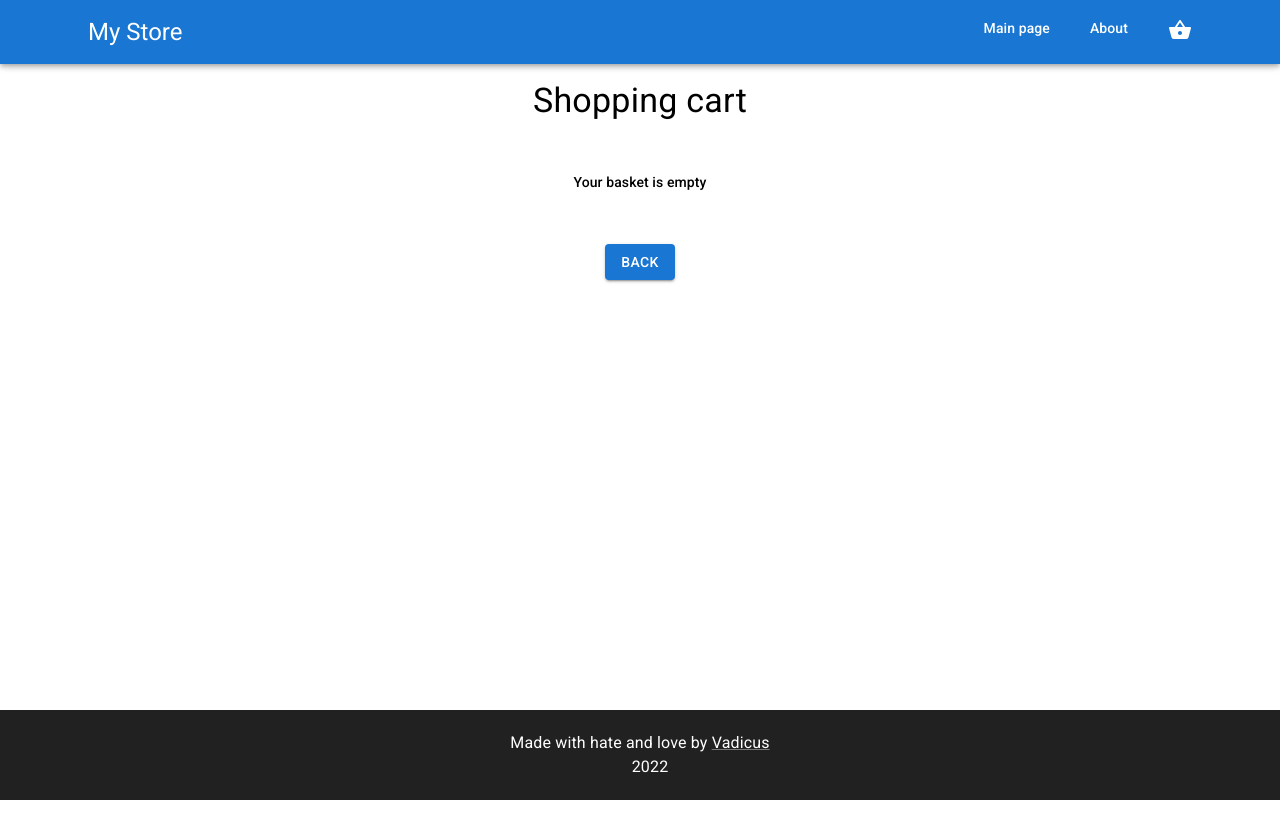
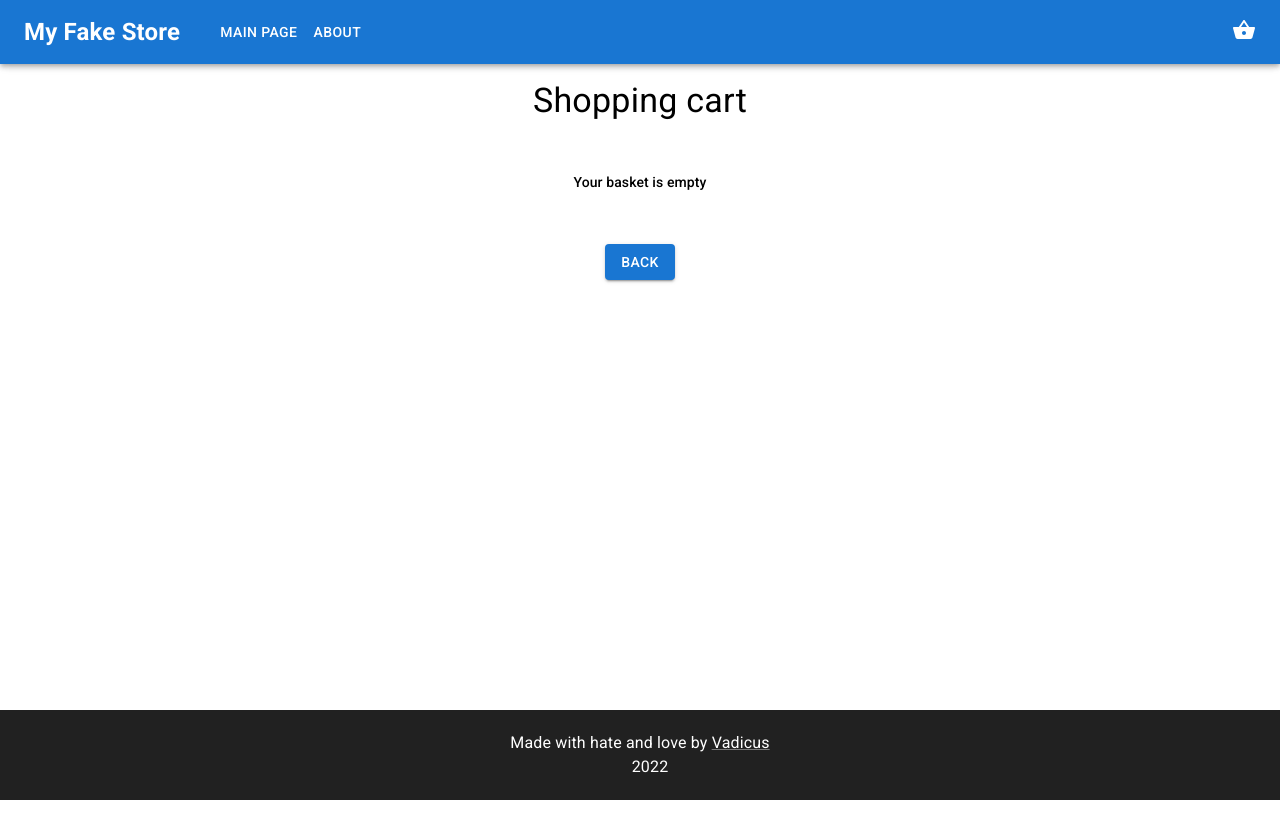
Before and after one commit to vadicusrad/online-shop, a React (Create React App) app: page /cart in a window 1280 px wide. Before the commit the page ends 800 px from the top, so only its background shows below. Built offline with nearby package versions, Linux system fonts and the light colour scheme.

Commit message:
Added favicon and response for AppBar

```diff
--- a/public/index.html
+++ b/public/index.html
@@ -33,7 +33,7 @@
       rel="stylesheet"
       href="https://fonts.googleapis.com/icon?family=Material+Icons"
     />
-    <title>React App</title>
+    <title>FakeAPI shop</title>
   </head>
   <body>
     <noscript>You need to enable JavaScript to run this app.</noscript>
--- a/src/Components/Cart/Cart.js
+++ b/src/Components/Cart/Cart.js
@@ -11,12 +11,12 @@ function Cart({ cartItems, setCartItems }) {
     flexDirection: 'column',
     alignItems: 'center',
     height: '70vh',
-    minHeight: '50vh',
-    paddingBottom: '10vh',
+    minHeight: '300px',
+    marginBottom: '200px',
   };
   if (cartItems.length) {
     return (
-      <Box style={boxStyles}>
+      <Box mb='300px' style={boxStyles}>
         <Typography variant='h4' component='h1'>
           Shopping cart
         </Typography>
@@ -48,14 +48,19 @@ function Cart({ cartItems, setCartItems }) {
               Payment
             </Button>
           </ListItem>
+          <Button
+            style={{
+              width: '100px',
+              margin: '0 auto',
+              marginBottom: '150px',
+              marginTop: '50px',
+            }}
+            variant='contained'
+            onClick={() => navigate(-1)}
+          >
+            Back
+          </Button>
         </Stack>
-        <Button
-          style={{ marginTop: '50px' }}
-          variant='contained'
-          onClick={() => navigate(-1)}
-        >
-          Back
-        </Button>
       </Box>
     );
   }
--- a/src/Components/Header/Header.js
+++ b/src/Components/Header/Header.js
@@ -6,30 +6,140 @@ import Toolbar from '@mui/material/Toolbar';
 import { IconButton, Container, Typography, Box, Badge } from '@mui/material';
 import { ShoppingBasket } from '@mui/icons-material';
 
+import Menu from '@mui/material/Menu';
+import MenuIcon from '@mui/icons-material/Menu';
+
+import Button from '@mui/material/Button';
+
+import MenuItem from '@mui/material/MenuItem';
+
 function Header({ itemsCount, burgerStateToggle, burgerNavState }) {
   const navLinkStyles = {
-    color: 'white',
+    color: 'black',
     textDecoration: 'none',
+    margin: '0px',
   };
+
+  const [anchorElNav, setAnchorElNav] = React.useState(null);
+
+  const handleOpenNavMenu = (event) => {
+    setAnchorElNav(event.currentTarget);
+  };
+
+  const handleCloseNavMenu = () => {
+    setAnchorElNav(null);
+  };
+
   return (
     <AppBar position='fixed'>
-      <Container>
-        <Toolbar sx={{ justifyContent: 'space-between' }}>
-          <Typography component='span' variant='h5'>
-            My Store
+      <Container maxWidth='xl'>
+        <Toolbar disableGutters>
+          <Typography
+            variant='h6'
+            noWrap
+            component='a'
+            href='/'
+            sx={{
+              mr: 4,
+              display: { xs: 'none', md: 'flex' },
+              fontFamily: 'Roboto',
+              fontWeight: 700,
+              fontSize: '1.5rem',
+              color: 'inherit',
+              textDecoration: 'none',
+            }}
+          >
+            My Fake Store
           </Typography>
-          <Box display='flex'>
-            <Typography mr='40px' variant='subtitle2'>
-              <Link style={navLinkStyles} to={'/'}>
-                Main page{' '}
-              </Link>
-            </Typography>
-            <Typography mr='40px' variant='subtitle2'>
-              <Link style={navLinkStyles} to={'/about'}>
-                About
-              </Link>
-            </Typography>
 
+          <Box sx={{ flexGrow: 1, display: { xs: 'flex', md: 'none' } }}>
+            <IconButton
+              size='large'
+              aria-label='account of current user'
+              aria-controls='menu-appbar'
+              aria-haspopup='true'
+              onClick={handleOpenNavMenu}
+              color='inherit'
+            >
+              <MenuIcon />
+            </IconButton>
+            <Menu
+              id='menu-appbar'
+              anchorEl={anchorElNav}
+              anchorOrigin={{
+                vertical: 'bottom',
+                horizontal: 'left',
+              }}
+              keepMounted
+              transformOrigin={{
+                vertical: 'top',
+                horizontal: 'left',
+              }}
+              open={Boolean(anchorElNav)}
+              onClose={handleCloseNavMenu}
+              sx={{
+                display: { xs: 'block', md: 'none' },
+              }}
+            >
+              <MenuItem>
+                <Link
+                  onClick={handleCloseNavMenu}
+                  style={navLinkStyles}
+                  to={'/'}
+                >
+                  Main page
+                </Link>
+              </MenuItem>
+
+              <MenuItem>
+                <Link
+                  onClick={handleCloseNavMenu}
+                  style={navLinkStyles}
+                  to={'/about'}
+                >
+                  About
+                </Link>
+              </MenuItem>
+            </Menu>
+          </Box>
+          <Typography
+            variant='h6'
+            noWrap
+            component='a'
+            href='/'
+            sx={{
+              mr: 4,
+
+              fontFamily: 'Roboto',
+              fontWeight: 700,
+              fontSize: '1.5rem',
+              color: 'inherit',
+              textDecoration: 'none',
+              display: { xs: 'flex', md: 'none' },
+              flexGrow: 1,
+            }}
+          >
+            My Fake Store
+          </Typography>
+          <Box
+            sx={{
+              flexGrow: 1,
+              display: { xs: 'none', md: 'flex' },
+              alignItems: 'center',
+            }}
+          >
+            <Link style={navLinkStyles} to={'/'}>
+              <Button sx={{ color: 'white', display: 'block' }}>
+                Main page
+              </Button>
+            </Link>
+
+            <Link style={navLinkStyles} to={'/about'}>
+              <Button sx={{ color: 'white', display: 'block' }}>About</Button>
+            </Link>
+          </Box>
+
+          <Box sx={{ flexGrow: 0 }}>
             <Badge
               anchorOrigin={{
                 vertical: 'top',
@@ -44,17 +154,6 @@ function Header({ itemsCount, burgerStateToggle, burgerNavState }) {
             </Badge>
           </Box>
         </Toolbar>
-
-        <div
-          onClick={() => {
-            burgerStateToggle();
-          }}
-          className={
-            burgerNavState ? 'header-burger closedBurgerIcon' : 'header-burger'
-          }
-        >
-          <span></span>
-        </div>
       </Container>
     </AppBar>
   );
```
Also changed, not shown: 1 other file (tests, documents, lock files or other folders).
